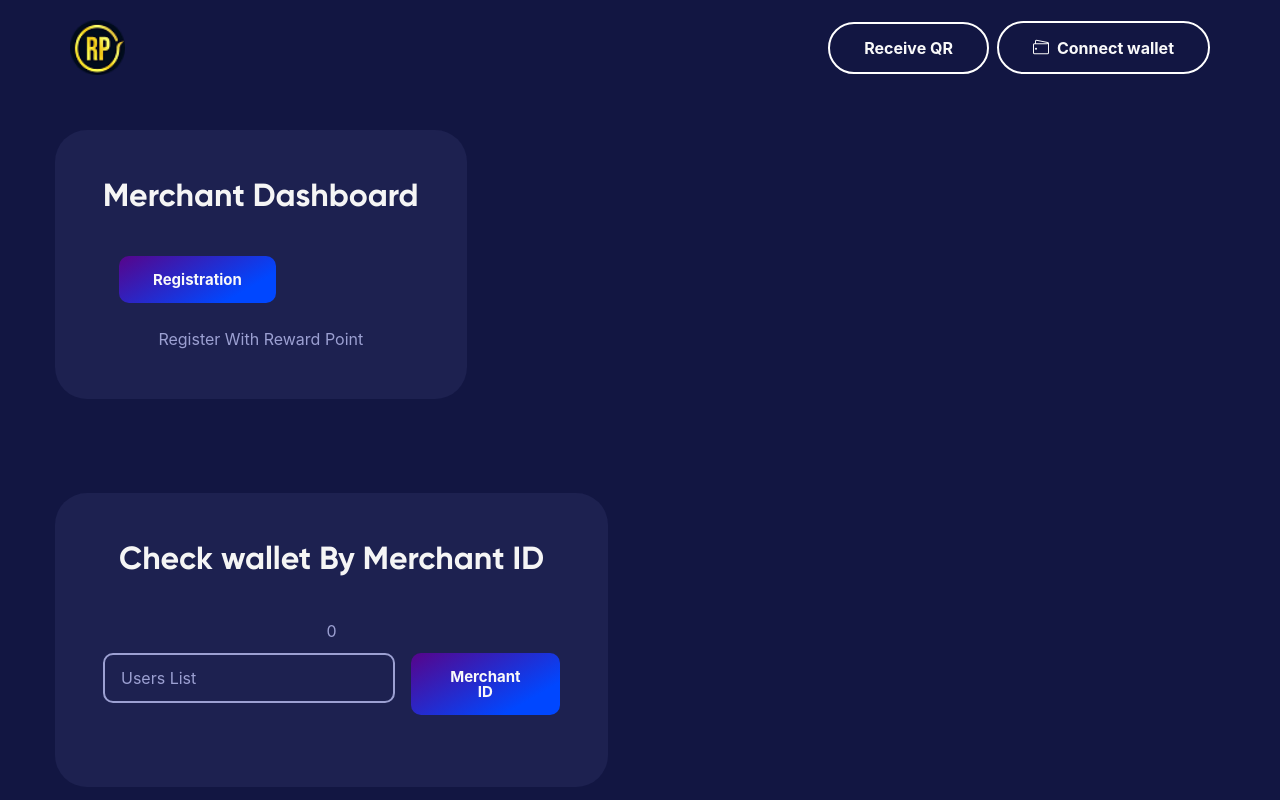
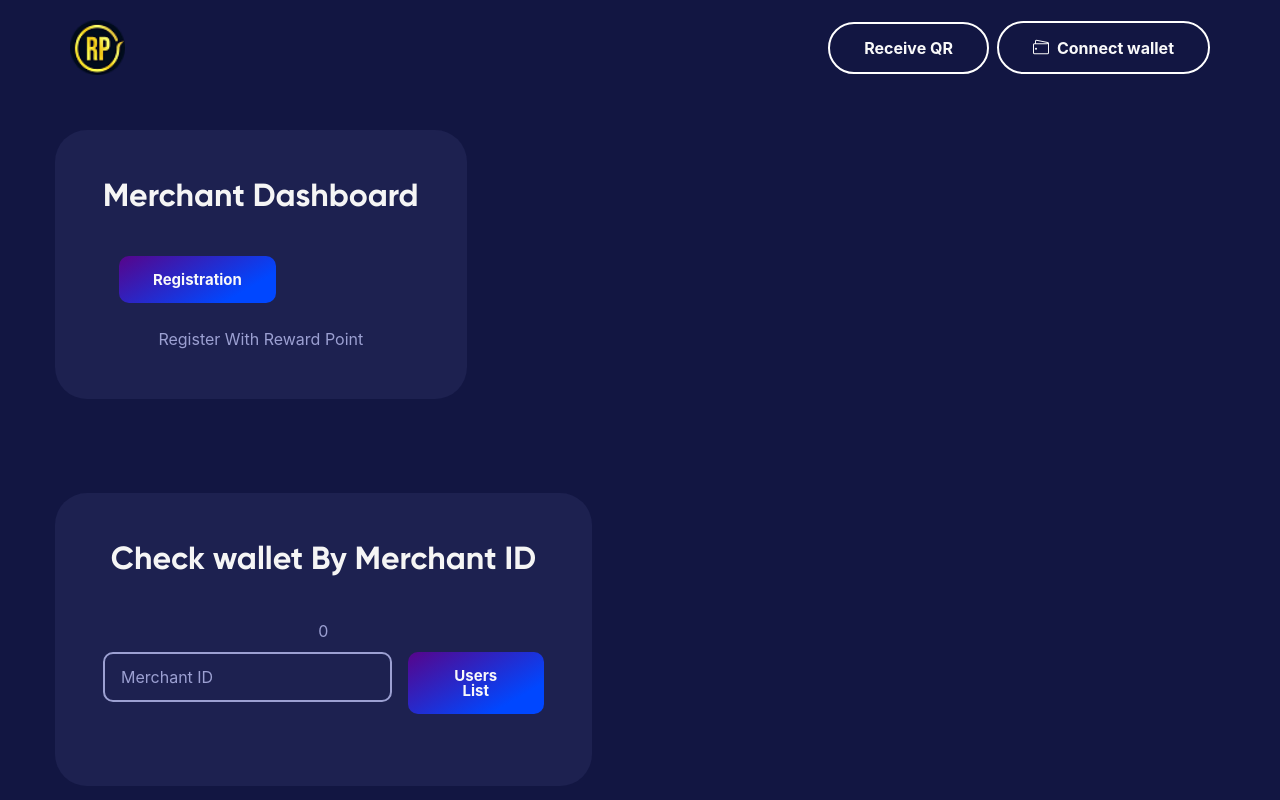
Before and after one commit to lexeach/RewardPointDistribution, a React (Create React App) app: page / in a window 1280 px wide. Shown: the top 800 px of the page. Built offline with nearby package versions, Linux system fonts and the light colour scheme.

Commit message:
Update App.js

```diff
--- a/src/App.js
+++ b/src/App.js
@@ -341,10 +341,10 @@ console.log("start");
 
                 <div  className="input-text">
 
-                  <input value={ inputValue1 }  onChange={handleInputChange1 }  placeholder="Users List" />
+                  <input value={ inputValue1 }  onChange={handleInputChange1 }  placeholder="Merchant ID" />
 
                 </div>
-                <a onClick={ ()=> userLists(inputValue1)}  href="#" className="btn input-btn mt-2 mt-md-0 ml-md-3">Merchant ID</a>
+                <a onClick={ ()=> userLists(inputValue1)}  href="#" className="btn input-btn mt-2 mt-md-0 ml-md-3">Users List</a>
               </div>
 
 
```
